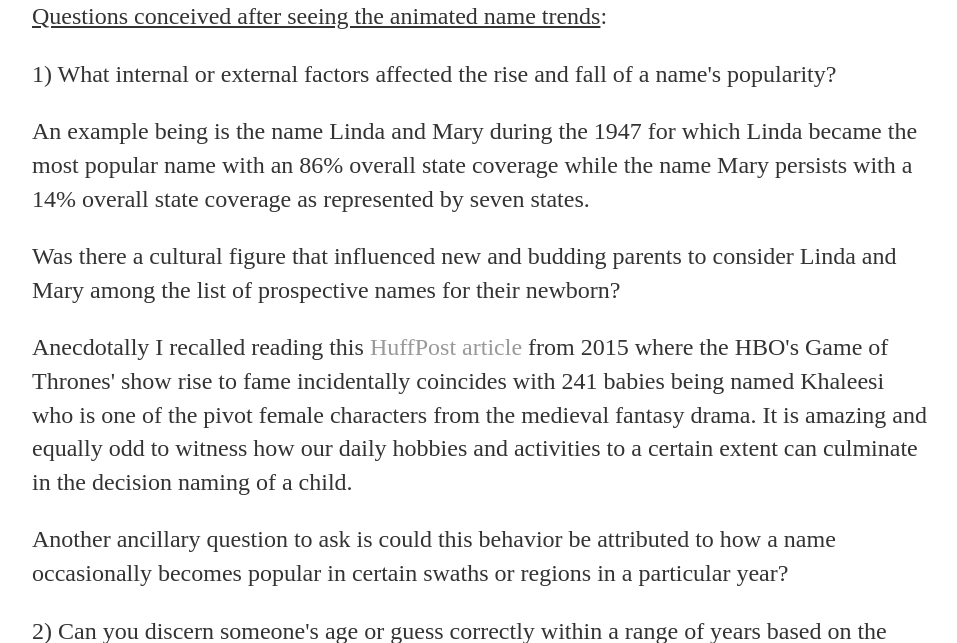
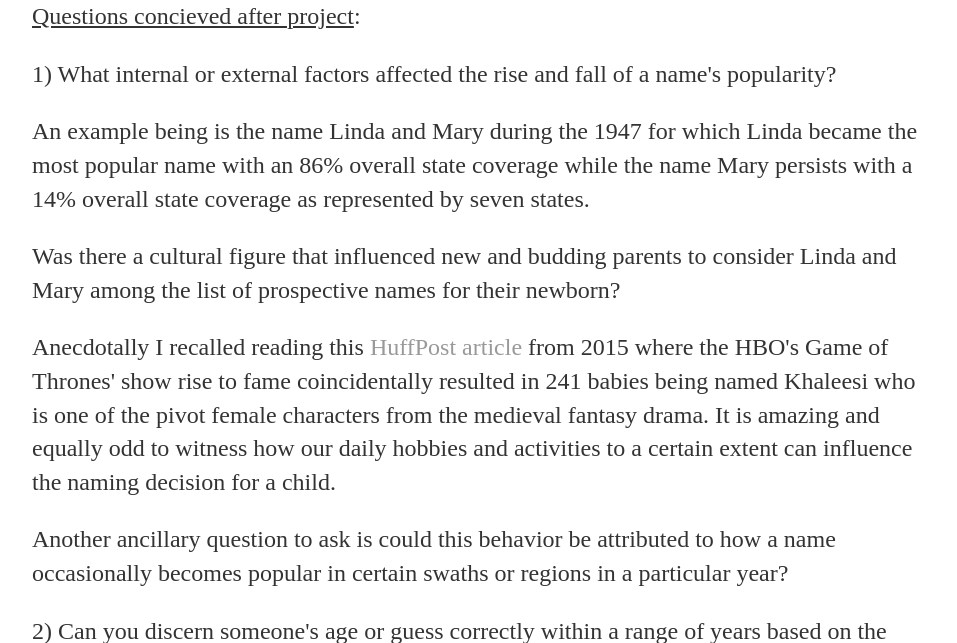
Before and after one commit to michaelip2/michaelip2.github.io, a Jekyll site: the page built from _posts/2018-01-01-social-security-administration-name-interactive-dashboard.md, in a window 1280 px wide and 900 px high, scrolled down 1497 px, cut to the strip 257-900 px from the top of the window. Shown: the whole strip, without its empty margins (160-1117 px from the left). Built offline with Jekyll 4.4.1, drawn with Linux system fonts in a browser that asks for light colours.

Commit message:
Update 2018-01-01-social-security-administration-name-interactive-dashboard.md

```diff
--- a/_posts/2018-01-01-social-security-administration-name-interactive-dashboard.md
+++ b/_posts/2018-01-01-social-security-administration-name-interactive-dashboard.md
@@ -12,11 +12,11 @@ date: 2018-01-01
 <p><img src="https://raw.githubusercontent.com/michaelip2/michaelip2.github.io/master/images/1910%20-%202015%20female%20Name.gif" /></p>
 <p><strong>Male name trends from 1910 to 2015</strong>:</p>
 <p><img src="https://raw.githubusercontent.com/michaelip2/michaelip2.github.io/master/images/1910%20-%202015%20male%20Name.gif" /></p>
-<p><u>Questions conceived after seeing the animated name trends</u>:</p>
+<p><u>Questions concieved after project</u>:</p>
 <p>1) What internal or external factors affected the rise and fall of a name's popularity?</p>
 <p>An example being is the name Linda and Mary during the 1947 for which Linda became the most popular name with an 86% overall state coverage while the name Mary persists with a 14% overall state coverage as represented by seven states.</p>
 <p>Was there a cultural figure that influenced new and budding parents to consider Linda and Mary among the list of prospective names for their newborn?</p>
-<p>Anecdotally I recalled reading this <a href="https://www.huffingtonpost.com/2015/04/08/game-of-thrones-baby-names_n_7018504.html">HuffPost article</a> from 2015 where the HBO's Game of Thrones' show rise to fame incidentally coincides with 241 babies being named Khaleesi who is one of the pivot female characters from the medieval fantasy drama. It is amazing and equally odd to witness how our daily hobbies and activities to a certain extent can culminate in the decision naming of a child.</p>
+<p>Anecdotally I recalled reading this <a href="https://www.huffingtonpost.com/2015/04/08/game-of-thrones-baby-names_n_7018504.html">HuffPost article</a> from 2015 where the HBO's Game of Thrones' show rise to fame coincidentally resulted in 241 babies being named Khaleesi who is one of the pivot female characters from the medieval fantasy drama. It is amazing and equally odd to witness how our daily hobbies and activities to a certain extent can influence the naming decision for a child.</p>
 <p>Another ancillary question to ask is could this behavior be attributed to how a name occasionally becomes popular in certain swaths or regions in a particular year?</p>
 <p>2) Can you discern someone's age or guess correctly within a range of years based on the person's birth state?</p>
 <p>Complete hypothetical: We can see that Mary was a popular name from 1910 to 1946 so then are you able to successfully assess the age of an elderly woman like one of your next-door neighbors or a friend's grandmother?</p>
```
